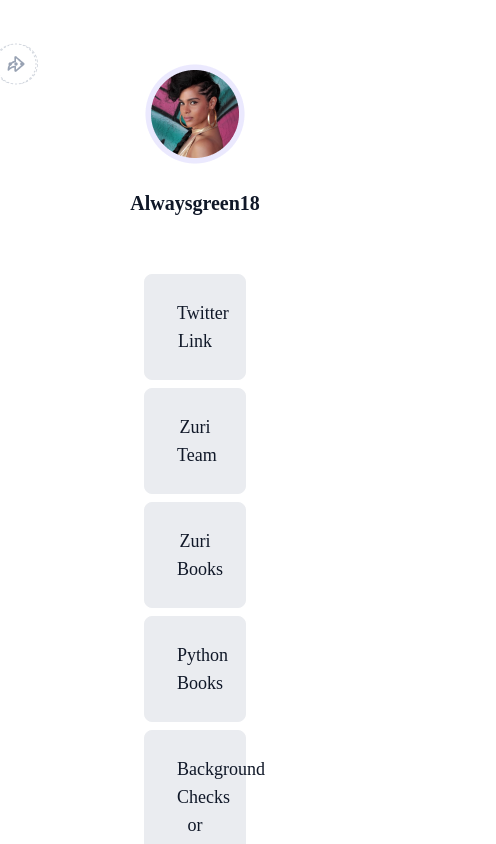
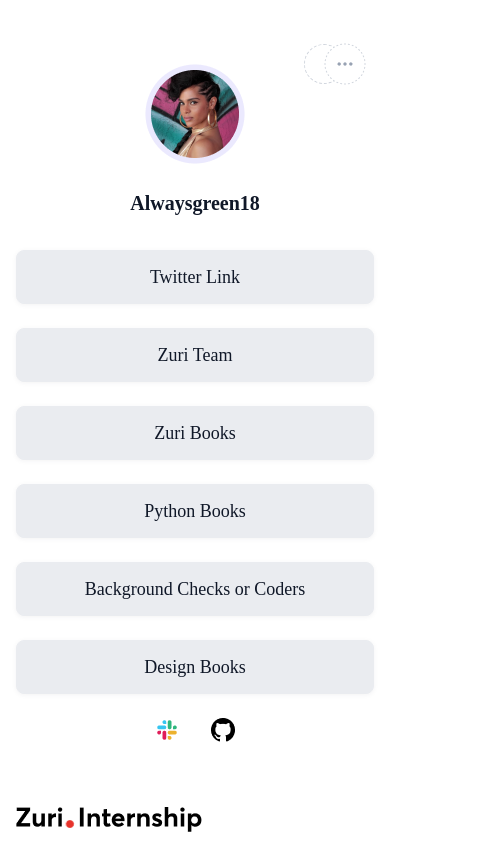
Before and after one commit to Andrew-ezeani/Linktree, a React (Vite) app: page / in a window 390 px wide. Shown: the top 844 px of the page, 496 px wide, since content can reach past the window. Built offline with nearby package versions, Linux system fonts and the light colour scheme.

Commit message:
Added styles mobile responsiveness

```diff
--- a/src/styles/App.css
+++ b/src/styles/App.css
@@ -22,3 +22,18 @@
   gap: 56px;
   border-radius: 0px;
 }
+
+@media only screen and (max-width: 600px) {
+  .App {
+    padding: 64px 0 20px 0;
+  }
+
+  .main-section {
+    padding: 0px 16px;
+  }
+
+  .App__content {
+    padding: 0px;
+    gap: 32px;
+  }
+}
--- a/src/styles/main.css
+++ b/src/styles/main.css
@@ -9,7 +9,7 @@
   display: flex;
   flex-direction: column;
   align-items: center;
-  padding: 0px;
+  padding: 0;
   gap: 24px;
   position: relative;
 }
@@ -33,7 +33,6 @@
   aspect-ratio: 1/1;
   right: 208px;
   top: -20px;
-  background: #ffffff;
   border: 1px dashed #d0d5dd;
   border-radius: 20px;
   display: flex;
@@ -46,6 +45,10 @@
   left: 50%;
   top: 50%;
   transform: translate(-50%, -50%);
+}
+
+.share-icon-m {
+  display: none;
 }
 
 .link__section {
@@ -65,6 +68,7 @@
   background: #eaecf0;
   border: 1px solid #eaecf0;
   border-radius: 8px;
+  filter: drop-shadow(0px 1px 2px rgba(16, 24, 40, 0.05));
 }
 
 a {
@@ -98,3 +102,50 @@ a {
   line-height: 24px;
   color: #667085;
 }
+
+.zuri-logo {
+  position: relative;
+}
+
+.zuri_dot {
+  position: absolute;
+  bottom: 8px;
+  left: 30%;
+  transform: translateX(-70%);
+}
+@media only screen and (max-width: 600px) {
+  .profile__share {
+    right: 30px;
+  }
+
+  .share-icon {
+    display: none;
+  }
+
+  .share-icon-m {
+    display: block;
+    position: absolute;
+    left: 50%;
+    top: 50%;
+    transform: translateY(-50%);
+  }
+
+  .link__section {
+    gap: 24px;
+  }
+
+  .links {
+    padding: 12px 16px;
+  }
+
+  .social__section {
+    padding: 24px 16px;
+  }
+
+  .footer {
+    flex-direction: column;
+    align-items: flex-start;
+    padding: 32px 16px;
+    gap: 16px;
+  }
+}
```
